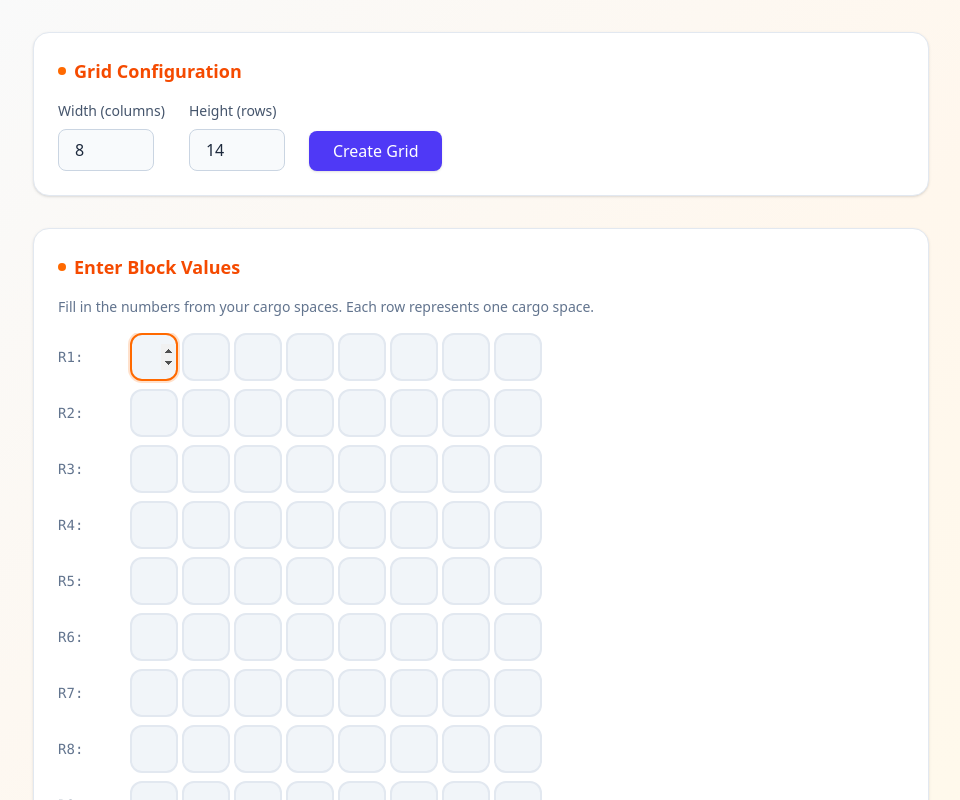
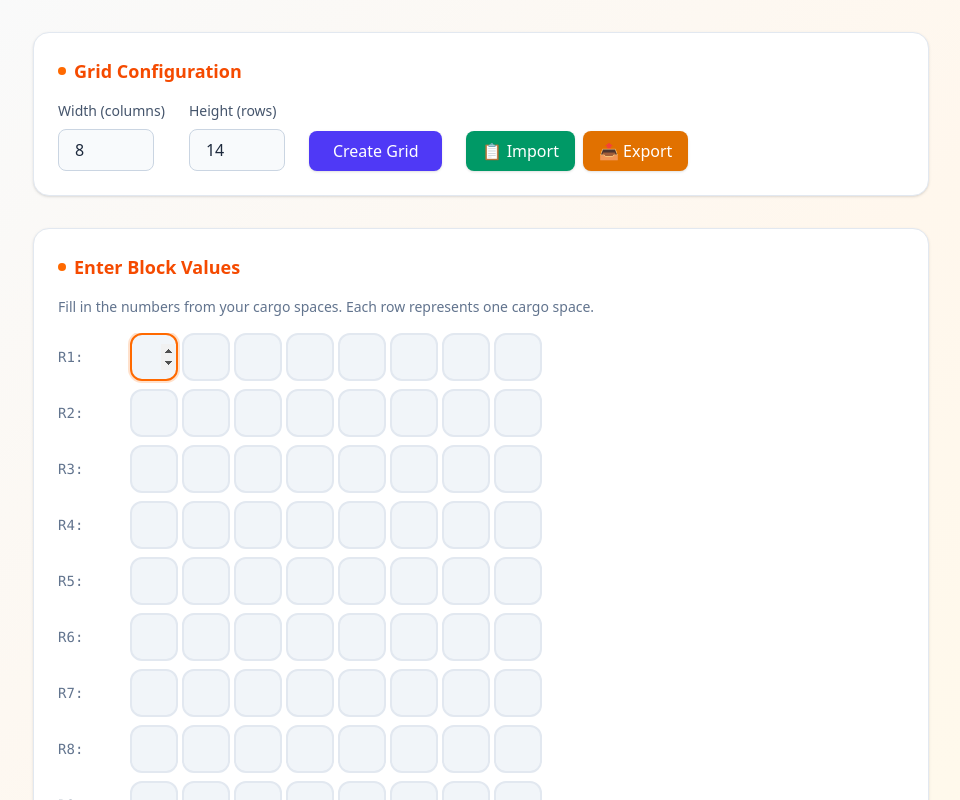
Before and after one commit to rayriffy/azx-service-solver, a React (Vite) app: page / in a window 1280 px wide. Shown: the top 800 px of the page, without its empty margins (159-1119 px from the left). Built offline with nearby package versions, Linux system fonts and the light colour scheme.

Commit message:
feat: extract image via composer-1, import/export

```diff
--- a/src/App.tsx
+++ b/src/App.tsx
@@ -21,6 +21,8 @@ export const App = () => {
     goToStep,
     nextStep,
     prevStep,
+    importGrid,
+    exportGrid,
   } = useSolver()
 
   const { setInputRef, focusNextCell } = useGridInput(grid.length, grid[0]?.length ?? 0)
@@ -41,6 +43,8 @@ export const App = () => {
           onWidthChange={setWidth}
           onHeightChange={setHeight}
           onCreateGrid={initializeGrid}
+          onImportGrid={importGrid}
+          onExportGrid={exportGrid}
         />
 
         <GridInput
--- a/src/components/GridConfig.tsx
+++ b/src/components/GridConfig.tsx
@@ -1,9 +1,13 @@
+import { useState } from 'react'
+
 interface GridConfigProps {
   width: number
   height: number
   onWidthChange: (width: number) => void
   onHeightChange: (height: number) => void
   onCreateGrid: () => void
+  onImportGrid: (grid: number[][]) => boolean
+  onExportGrid: () => string
 }
 
 export const GridConfig = ({
@@ -12,7 +16,46 @@ export const GridConfig = ({
   onWidthChange,
   onHeightChange,
   onCreateGrid,
+  onImportGrid,
+  onExportGrid,
 }: GridConfigProps) => {
+  const [importStatus, setImportStatus] = useState<'idle' | 'success' | 'error'>('idle')
+  const [exportStatus, setExportStatus] = useState<'idle' | 'success'>('idle')
+
+  const handleImport = async () => {
+    try {
+      const text = await navigator.clipboard.readText()
+      const parsed = JSON.parse(text)
+
+      if (!Array.isArray(parsed) || !parsed.every(row => Array.isArray(row))) {
+        throw new Error('Invalid format')
+      }
+
+      const success = onImportGrid(parsed)
+      if (success) {
+        setImportStatus('success')
+        setTimeout(() => setImportStatus('idle'), 2000)
+      } else {
+        setImportStatus('error')
+        setTimeout(() => setImportStatus('idle'), 2000)
+      }
+    } catch {
+      setImportStatus('error')
+      setTimeout(() => setImportStatus('idle'), 2000)
+    }
+  }
+
+  const handleExport = async () => {
+    try {
+      const json = onExportGrid()
+      await navigator.clipboard.writeText(json)
+      setExportStatus('success')
+      setTimeout(() => setExportStatus('idle'), 2000)
+    } catch {
+      console.error('Failed to copy to clipboard')
+    }
+  }
+
   return (
     <div className="bg-white rounded-2xl p-6 mb-8 border border-slate-200 shadow-sm">
       <h2 className="text-lg font-semibold text-orange-600 mb-4 flex items-center gap-2">
@@ -48,6 +91,40 @@ export const GridConfig = ({
         >
           Create Grid
         </button>
+        <div className="flex gap-2">
+          <button
+            onClick={handleImport}
+            className={`px-4 py-2 rounded-lg font-medium transition-colors shadow-sm flex items-center gap-2 ${
+              importStatus === 'success'
+                ? 'bg-green-500 text-white'
+                : importStatus === 'error'
+                ? 'bg-red-500 text-white'
+                : 'bg-emerald-600 hover:bg-emerald-700 text-white'
+            }`}
+          >
+            {importStatus === 'success' ? (
+              <>✓ Imported</>
+            ) : importStatus === 'error' ? (
+              <>✗ Invalid JSON</>
+            ) : (
+              <>📋 Import</>
+            )}
+          </button>
+          <button
+            onClick={handleExport}
+            className={`px-4 py-2 rounded-lg font-medium transition-colors shadow-sm flex items-center gap-2 ${
+              exportStatus === 'success'
+                ? 'bg-green-500 text-white'
+                : 'bg-amber-600 hover:bg-amber-700 text-white'
+            }`}
+          >
+            {exportStatus === 'success' ? (
+              <>✓ Copied</>
+            ) : (
+              <>📤 Export</>
+            )}
+          </button>
+        </div>
       </div>
     </div>
   )
--- a/src/hooks/useSolver.ts
+++ b/src/hooks/useSolver.ts
@@ -67,6 +67,36 @@ export const useSolver = () => {
     setSolution(null)
     setCurrentStep(0)
   }, [width, height])
+
+  const importGrid = useCallback((newGrid: number[][]) => {
+    if (!newGrid || newGrid.length === 0 || !newGrid[0] || newGrid[0].length === 0) {
+      return false
+    }
+
+    const newHeight = newGrid.length
+    const newWidth = newGrid[0].length
+
+    // Validate that all rows have the same length and values are 0-9
+    for (const row of newGrid) {
+      if (row.length !== newWidth) return false
+      for (const cell of row) {
+        if (typeof cell !== 'number' || cell < 0 || cell > 9 || !Number.isInteger(cell)) {
+          return false
+        }
+      }
+    }
+
+    setWidth(newWidth)
+    setHeight(newHeight)
+    setGrid(newGrid.map(row => [...row]))
+    setSolution(null)
+    setCurrentStep(0)
+    return true
+  }, [])
+
+  const exportGrid = useCallback(() => {
+    return JSON.stringify(grid, null, 2)
+  }, [grid])
 
   const updateCell = useCallback((row: number, col: number, value: number) => {
     setGrid(prev => {
@@ -147,5 +177,7 @@ export const useSolver = () => {
     goToStep,
     nextStep,
     prevStep,
+    importGrid,
+    exportGrid,
   }
 }
```
Also changed, not shown: .cursor/commands/extract-grid.md (added).
